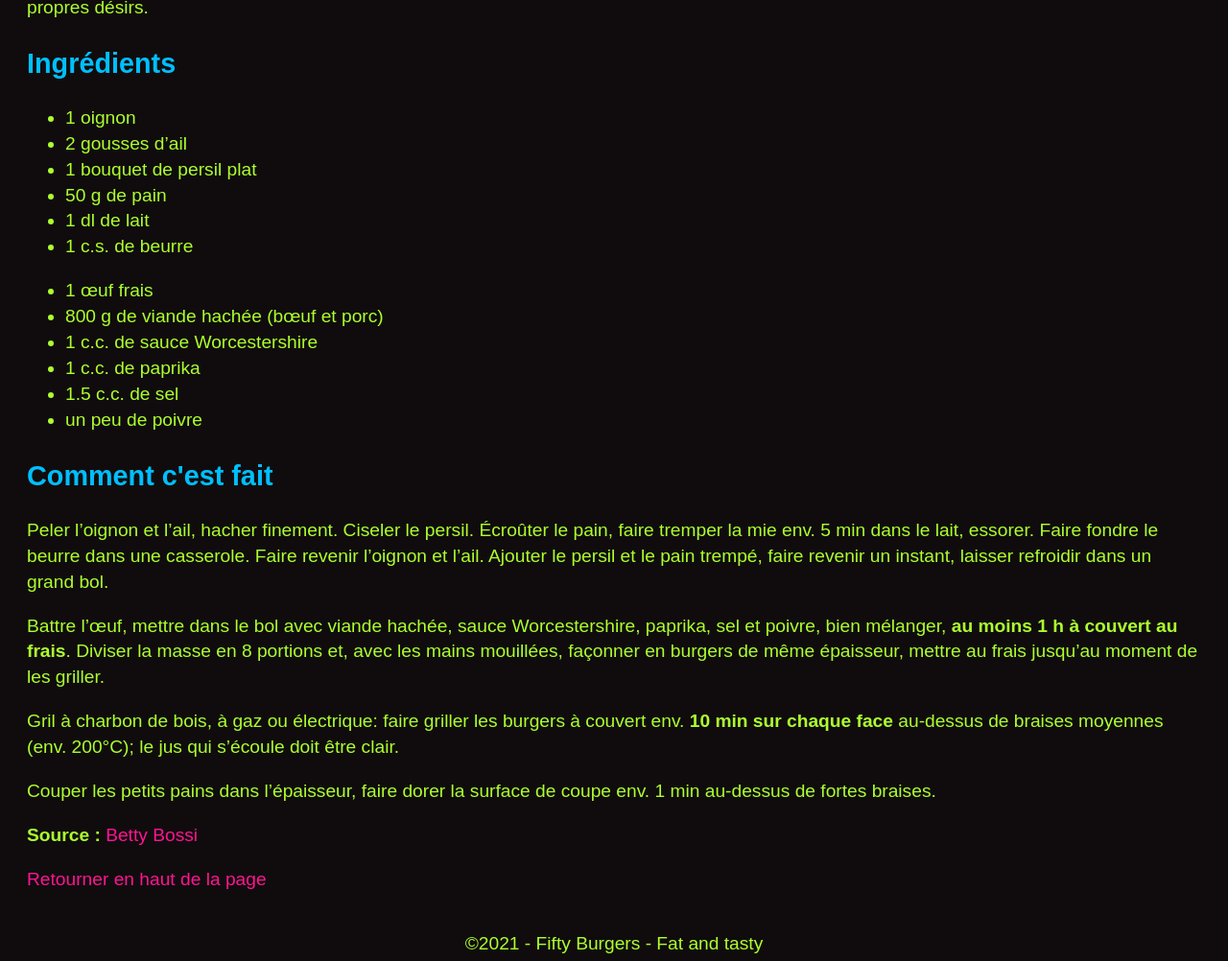
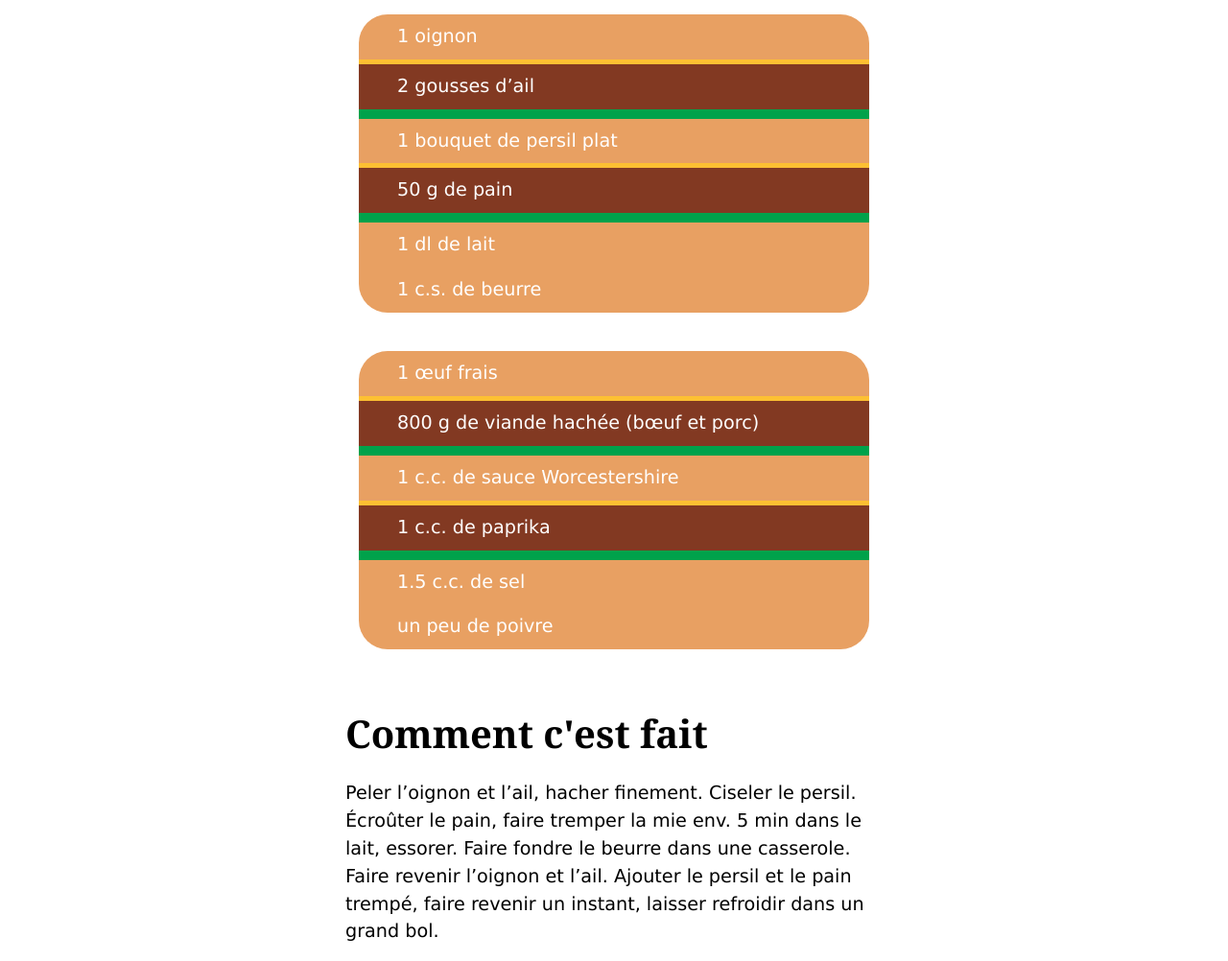
Before and after one commit to esig-jura/b053-fifty-burger-fallinov, a plain HTML site: page index.html in a window 1280 px wide. Shown: the part 1181-2183 px from the top of the page at 96% size. Drawn offline with Linux system fonts and the light colour scheme; a web font is replaced by a local one.

Commit message:
finalisation css

```diff
--- a/css/main.css
+++ b/css/main.css
@@ -1,31 +1,14 @@
-@font-face
-{
-    font-family: 'droid_sansregular';
-    src: url('../fonts/DroidSans-webfont.eot');
-    src: url('../fonts/DroidSans-webfont.eot?#iefix') format('embedded-opentype'),
-         url('../fonts/DroidSans-webfont.woff') format('woff'),
-         url('../fonts/DroidSans-webfont.ttf') format('truetype'),
-         url('../fonts/DroidSans-webfont.svg#droid_sansregular') format('svg');
-    font-weight: normal;
-    font-style: normal;
-}
-
 * {
     box-sizing: border-box;
 }
 
 body {
-    font-family: Arial, sans-serif;
+    font-family: Verdana, sans-serif;
     font-weight: 400;
-    font-size: 1.2rem;
+    font-size: 120%;
     line-height: 1.4;
-    color: greenyellow;
-    background-color: #100c0d;
-    background-image: url('../img/space-invaders.jpg');
-    background-position: bottom;
-    background-repeat: no-repeat;
-    background-size: 600px;
-    padding-bottom: 200px;
+    color: #000000;
+    background-color: #ffffff;
 }
 
 img {
@@ -35,95 +18,105 @@ img {
 }
 
 a {
-    color: deeppink;
+    color: #00A24B;
     text-decoration: none;
 }
 
 a:hover {
-    color: darkmagenta;
+    color: #E8A062;
 }
 
-h1, h2, .logo
+h1,
+h2
 {
-    font-family: 'droid_sansregular', 'Arial', sans-serif;
+    font-family: Georgia, serif;
 }
 
 h1 {
-    color: yellow;
-    font-size: 2em;
-}
-
-h1, h1 + p
-{
-    text-align: center;
+    color: #FDC032;
+    font-size: 4rem;
+    line-height: 0.9;
 }
 
 h2 {
-    color: deepskyblue;
+    font-size: 2.5rem;
+    /*margin-top: 60px;*/
+    /*margin-bottom: 20px;*/
+    /*margin-left: 0;*/
+    /*margin-right: 0;*/
+    margin: 60px 0 20px;
 }
 
-header {
-    padding: 20px;
-    text-align: center;
+p {
+    line-height: 1.5;
 }
 
-header .logo img {
-    border: 2px dashed greenyellow;
+/*********** Entête du site ***********/
+header {
+    background-color: #000000;
+    text-align: center;
     padding: 10px;
-    margin-right: 40px;
-    box-shadow: 4px 4px 10px greenyellow;
 }
 
-header nav {
-    display: inline-block;
-    text-align: left;
-}
-
-main {
-    clear: both;
-    padding: 20px;
-}
-
-main .liseret {
-   display: none;
+header img {
+    max-height: 160px;
 }
 
 
-main #galerie {
-    text-align: center;
+/*********** Contenu principal ***********/
+main {
+    padding: 20px;
+    margin: 0 auto; /* 0 haut/bas automatique gauche/droite */
+    max-width: 600px;
 }
 
-main .grille {
-    display: flex;
-    flex-wrap: wrap;
-    justify-content: center;
-    gap: 10px;
-    max-width: 920px;
-    margin: 0 auto;
+main p.intro {
+    font-size: 1.3rem;
+    font-style: italic;
+    text-transform: uppercase;
 }
 
-main .grille img {
-    width: 300px;
-    border: 10px solid deeppink;
-    filter: grayscale(100%);
-    transition: filter 1s;
+main ul {
+    list-style-type: none;
+    padding: 0;
+    max-width: 95%;
+    margin: 40px auto;
 }
 
-main .grille img:hover {
-    filter: grayscale(0%);
+main li {
+    background-color: #E8A062;
+    color: #ffffff;
+    padding: 10px 40px;
 }
 
-
-footer {
-    text-align: center;
+main li:first-child {
+    border-top-left-radius: 30px;
+    border-top-right-radius: 30px;
 }
 
-footer a {
-    color: #100c0d;
-    text-shadow: 2px 2px 5px deeppink;
+main li:nth-child(even) {
+    background-color: #823922;
+    border-top: 5px solid #FDC032;
+    border-bottom: 10px solid #00A24B;
 }
 
-footer a:hover {
-    color: deeppink;
-    text-shadow: 1px 1px 5px deeppink;
+main li:last-child {
+    border-bottom-left-radius: 30px;
+    border-bottom-right-radius: 30px;
+    border: none;
+    background-color: #E8A062;
 }
+
+/*********** Pied de page ***********/
+footer {
+    background-color: #823922;
+    color: #ffffff;
+    text-align: center;
+    padding: 10px;
+    margin: 20px auto 40px;
+    max-width: 400px;
+    min-height: 50px;
+    border-top: 30px solid #E8A062;
+    border-bottom: 30px solid #E8A062;
+    border-radius: 30px;
+}
--- a/index.html
+++ b/index.html
@@ -12,7 +12,7 @@
     <!-- Description de la page -->
     <meta name="description" content="Notre burger de viande hachée">
     <!-- Favicon -->
-    <link rel="icon" type="image/png" href="favicon.ico" />
+    <link rel="icon" type="image/png" href="favicon.ico"/>
     <!-- CSS -->
     <link rel="stylesheet" href="css/main.css">
 </head>
@@ -24,7 +24,7 @@
     <h1>Notre burger de viande hachée</h1>
 
     <img src="images/burger-viande-hachee.jpg" alt="Photo burgers avec frites">
-    <p>Les hamburgers préparés soi-même plaisent à tout le monde et peuvent être
+    <p class="intro">Les hamburgers préparés soi-même plaisent à tout le monde et peuvent être
         également préparés sur un gril. Chacun peut les garnir selon ses propres désirs.</p>
 
     <h2>Ingrédients</h2>
@@ -47,9 +47,9 @@
 
     <h2>Comment c'est fait</h2>
 
-   <p>Peler l’oignon et l’ail, hacher finement. Ciseler le persil. Écroûter le pain, faire tremper la mie env. 5
-       min dans le lait, essorer. Faire fondre le beurre dans une casserole. Faire revenir l’oignon et l’ail.
-       Ajouter le persil et le pain trempé, faire revenir un instant, laisser refroidir dans un grand bol.</p>
+    <p>Peler l’oignon et l’ail, hacher finement. Ciseler le persil. Écroûter le pain, faire tremper la mie env. 5
+        min dans le lait, essorer. Faire fondre le beurre dans une casserole. Faire revenir l’oignon et l’ail.
+        Ajouter le persil et le pain trempé, faire revenir un instant, laisser refroidir dans un grand bol.</p>
 
     <p>Battre l’œuf, mettre dans le bol avec viande hachée, sauce Worcestershire, paprika, sel et poivre,
         bien mélanger, <strong>au moins 1 h à couvert au frais</strong>. Diviser la masse en 8 portions et,
@@ -61,7 +61,7 @@
         le jus qui s’écoule doit être clair.</p>
 
     <p>Couper les petits pains dans l’épaisseur, faire dorer la surface
-    de coupe env. 1 min au-dessus de fortes braises.</p>
+        de coupe env. 1 min au-dessus de fortes braises.</p>
 
     <p><strong>Source :</strong> <a href="https://www.bettybossi.ch/fr/">Betty Bossi</a></p>
 
```
